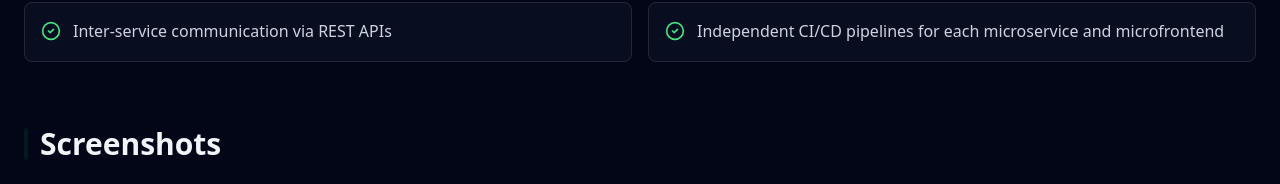
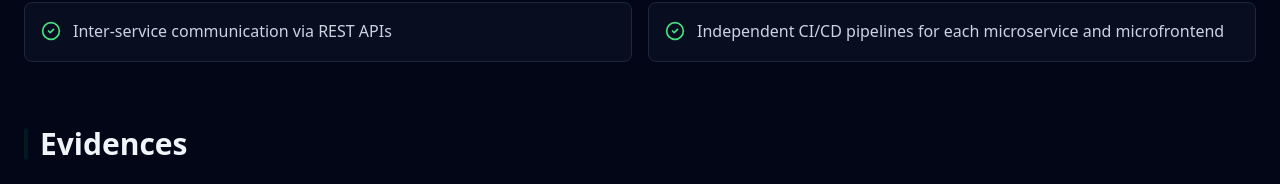
Before and after one commit to vshwanilgv/portfolio, a Next.js app: page /projects/food-store-web-app in a window 1280 px wide. Shown: the part 2160-2344 px from the top of the page. Built offline with nearby package versions, Linux system fonts and the light colour scheme; grey boxes are pictures that could not be loaded.

Commit message:
fix: update section title from "Screenshots" to "Evidences" in ScreenshotsGallery component

```diff
--- a/components/ScreenshotsGallery.tsx
+++ b/components/ScreenshotsGallery.tsx
@@ -44,7 +44,7 @@ export default function ScreenshotsGallery({ screenshots, projectTitle, colors }
       <section className="mb-16">
         <h2 className="text-3xl font-bold text-slate-100 mb-6 flex items-center gap-3">
           <span className={`w-1 h-8 rounded-full ${colors.bg}`} />
-          Screenshots
+          Evidences
         </h2>
 
         <div className="grid grid-cols-1 md:grid-cols-2 lg:grid-cols-3 gap-6">
```
